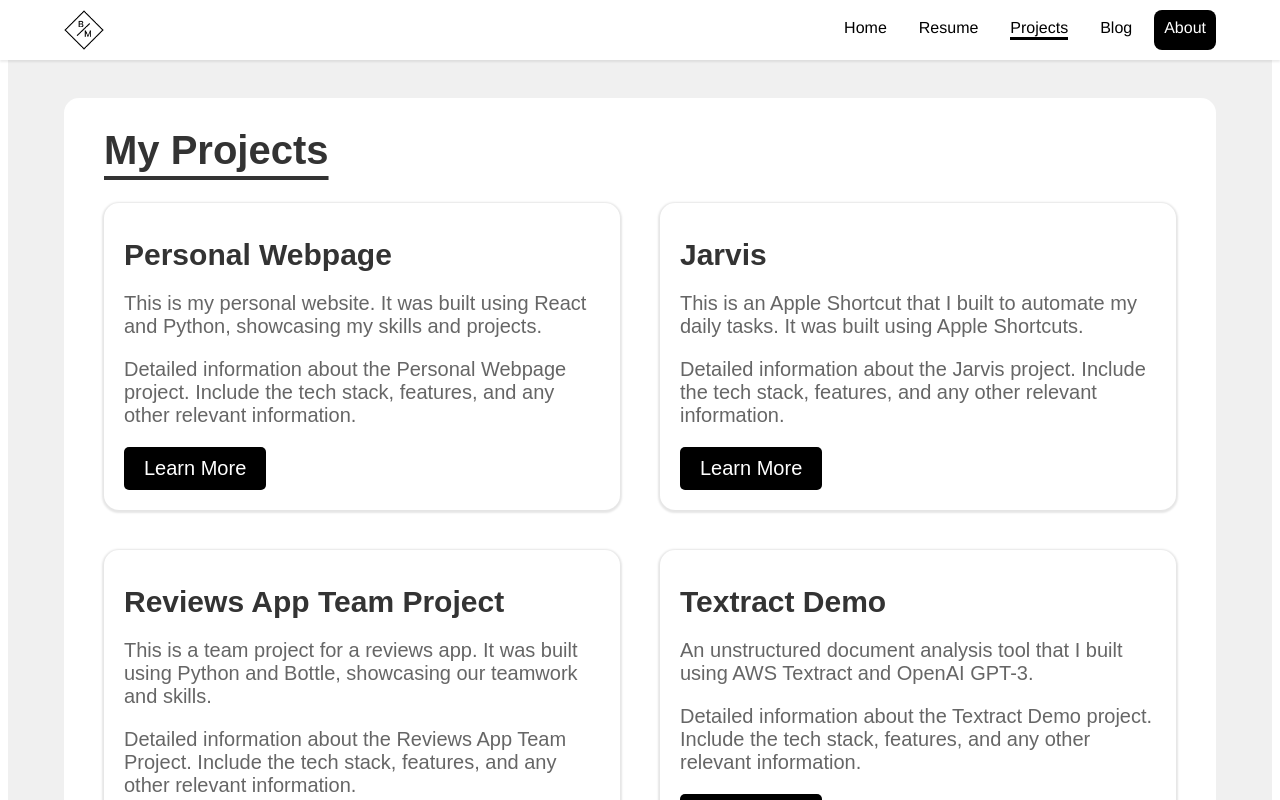
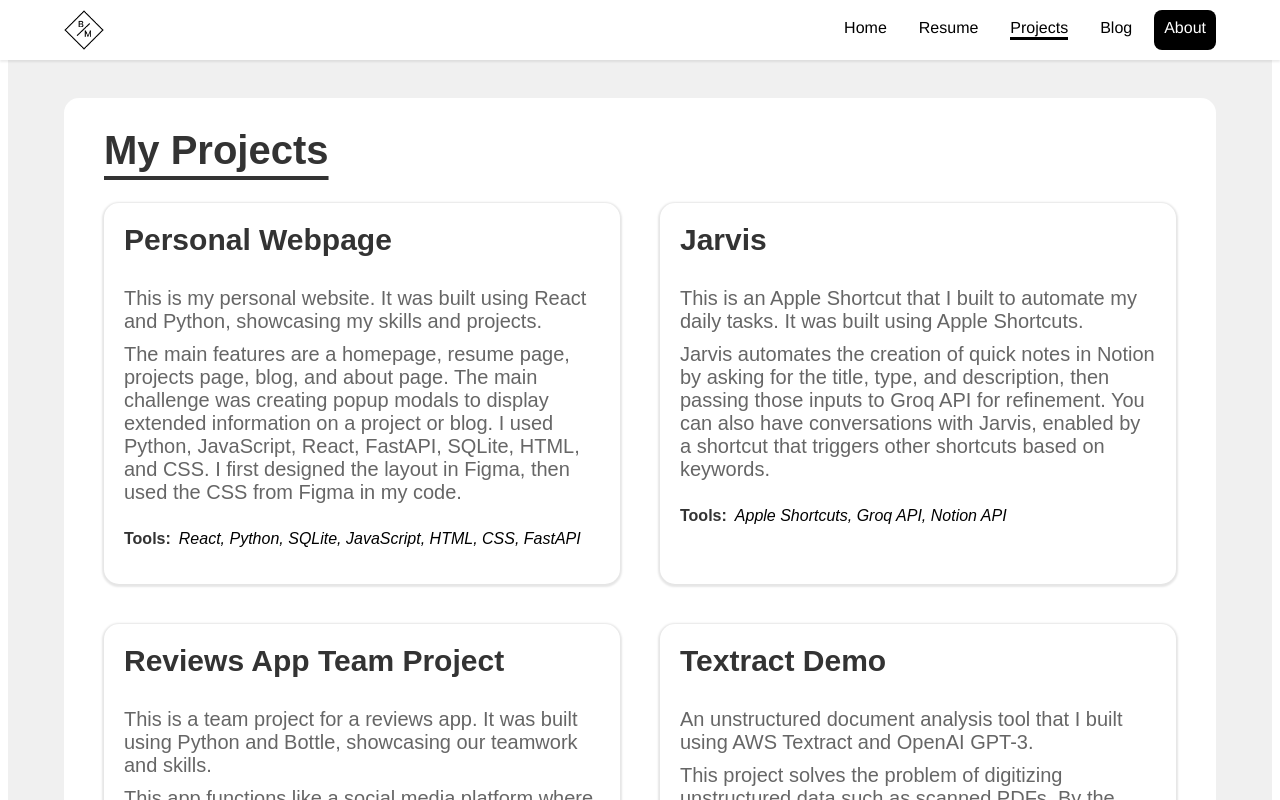
Before and after one commit to Bmitch44/Personal-Webpage, a React (Vite) app in the folder frontend/: page /projects in a window 1280 px wide. Shown: the top 800 px of the page. Built offline with nearby package versions, Linux system fonts and the light colour scheme; a web font is replaced by a local one.

Commit message:
Fixed up some content

```diff
--- a/frontend/src/components/body/hero/Hero.css
+++ b/frontend/src/components/body/hero/Hero.css
@@ -122,6 +122,24 @@
     text-align: center;
 }
 
+.project-title-container {
+    display: flex;
+    justify-content: space-between;
+    align-items: start;
+}
+
+.arrow {
+    opacity: 0;
+    color: #333;
+    font-size: 1.5em;
+    transition: opacity 0.3s ease;
+    rotate: -45deg;
+}
+
+.project-card-content:hover .arrow {
+    opacity: 1;
+}
+
 .project-details h3 {
     display: flex;
     justify-content: left;
@@ -143,7 +161,7 @@
     justify-content: left;
     text-align: left;
     font-size: 0.8em;
-    margin: 0 0 0.2em 0;
+    margin: 0 0 0.5em 0;
     color: #666;
 }
 
@@ -160,7 +178,7 @@
     flex-direction: row;
     justify-content: left;
     align-items: left;
-    margin: 0.5em 0 0 0;
+    margin: 1em 0 0 0;
     gap: 8px;
     font-size: 0.8em;
 }
--- a/frontend/src/components/body/projectModal/ProjectModal.css
+++ b/frontend/src/components/body/projectModal/ProjectModal.css
@@ -51,3 +51,17 @@
   .modal-link:hover {
     background-color: #37393b;
   }
+
+  .tools {
+    margin: 0 0 0 0;
+    display: flex;
+    flex-direction: row;
+    justify-content: left;
+    align-items: left;
+    gap: 8px;
+    font-size: 0.8em;
+}
+
+.tools strong {
+    color: #333;
+}
--- a/frontend/src/components/body/projectModal/ProjectModal.jsx
+++ b/frontend/src/components/body/projectModal/ProjectModal.jsx
@@ -13,6 +13,11 @@ const ProjectModal = ({ show, onClose, project }) => {
         <h2 className='title'>{project.title}</h2>
         <p>{project.description}</p>
         <p>{project.details}</p>
+        <p>{project.expanded}</p>
+        <div className='tools'>
+            <p><strong>Tools:</strong></p>
+            <p><i>{project.tools}</i></p>
+        </div>
       </div>
     </div>
   );
--- a/frontend/src/components/body/projects/Projects.css
+++ b/frontend/src/components/body/projects/Projects.css
@@ -6,6 +6,7 @@
     border-radius: 15px;
     font-family: 'SF Pro', sans-serif;
     width: var(--navbar-width);
+    padding: 0 0 20px 0;
     margin: 30px 0 30px 0;
   }
 
@@ -51,19 +52,54 @@
   }
 
   .project-details-large {
-    margin-top: 15px;
     text-align: left;
   }
 
+  .project-title-container {
+    display: flex;
+    flex-direction: row;
+    align-items: start;
+  }
+
+  .expand {
+    display: flex;
+    flex-direction: row;
+    justify-content: space-between;
+    opacity: 0;
+  }
+
+  .expand {
+    font-size: 0.8em;
+    color: #909090;
+    margin: 0;
+    transition: opacity 0.3s ease;
+  }
+
+  .arrow {
+    opacity: 0;
+    color: #909090;
+    font-size: 1.0em;
+    transition: opacity 0.3s ease;
+    rotate: -45deg;
+  }
+
+  .project-card-large:hover .expand {
+    opacity: 1;
+  }
+
+  .project-card-large:hover .arrow {
+    opacity: 1;
+  }
+
   .project-details-large h3 {
+    margin: 0 0 1em 0;
     font-size: 1.5em;
-    margin: 0 0 0.5em 0;
     color: #333;
   }
 
-  .project-details-large p {
+  .description {
+    margin: 0 0 0.5em 0;
     font-size: 1.0em;
-    margin-bottom: 1em;
     color: #666;
   }
 
@@ -82,3 +118,17 @@
   .project-link-large:hover {
     background-color: #37393b;
   }
+
+.tools {
+    margin: 0 0 0 0;
+    display: flex;
+    flex-direction: row;
+    justify-content: left;
+    align-items: left;
+    gap: 8px;
+    font-size: 0.8em;
+}
+
+.tools strong {
+    color: #333;
+}
--- a/frontend/src/components/body/projects/Projects.jsx
+++ b/frontend/src/components/body/projects/Projects.jsx
@@ -8,36 +8,51 @@ const Projects = () => {
 
   const projects = [
     {
-      title: 'Personal Webpage',
-      description: 'This is my personal website. It was built using React and Python, showcasing my skills and projects.',
-      details: 'Detailed information about the Personal Webpage project. Include the tech stack, features, and any other relevant information.',
-      link: '#'
+      "title": "Personal Webpage",
+      "description": "This is my personal website. It was built using React and Python, showcasing my skills and projects.",
+      "details": "The main features are a homepage, resume page, projects page, blog, and about page. The main challenge was creating popup modals to display extended information on a project or blog. I used Python, JavaScript, React, FastAPI, SQLite, HTML, and CSS. I first designed the layout in Figma, then used the CSS from Figma in my code.",
+      "tools": "React, Python, SQLite, JavaScript, HTML, CSS, FastAPI",
+      "link": "#",
+      "expanded": "In developing my personal webpage, I focused on creating a seamless user experience across multiple sections: the homepage, resume, projects, blog, and about page. The most significant challenge was implementing popup modals to display detailed information for projects and blog posts. This required a deep understanding of React's state management and component lifecycle. I utilized Python for backend logic with FastAPI, and SQLite for data storage, ensuring efficient data retrieval. The frontend was crafted using React and styled based on designs made in Figma, which allowed for a visually appealing and responsive design.",
+      "video": null
     },
     {
-      title: 'Jarvis',
-      description: 'This is an Apple Shortcut that I built to automate my daily tasks. It was built using Apple Shortcuts.',
-      details: 'Detailed information about the Jarvis project. Include the tech stack, features, and any other relevant information.',
-      link: '#'
+      "title": "Jarvis",
+      "description": "This is an Apple Shortcut that I built to automate my daily tasks. It was built using Apple Shortcuts.",
+      "details": "Jarvis automates the creation of quick notes in Notion by asking for the title, type, and description, then passing those inputs to Groq API for refinement. You can also have conversations with Jarvis, enabled by a shortcut that triggers other shortcuts based on keywords.",
+      "tools": "Apple Shortcuts, Groq API, Notion API",
+      "link": "#",
+      "expanded": "Jarvis is an advanced automation tool created using Apple Shortcuts. It automates note-taking in Notion by leveraging the Groq API to refine user inputs. The development process involved setting up Siri to capture user inputs, sending these inputs to Groq for refinement, and finally creating notes in Notion using the Notion API. A significant challenge was configuring a single shortcut to trigger multiple shortcuts based on detected keywords. This was achieved through the use of regex and conditional statements, which required meticulous testing to ensure reliability. The project showcases my ability to integrate multiple APIs and handle complex logic flows within Apple Shortcuts.",
+      "video": null
     },
     {
-      title: 'Reviews App Team Project',
-      description: 'This is a team project for a reviews app. It was built using Python and Bottle, showcasing our teamwork and skills.',
-      details: 'Detailed information about the Reviews App Team Project. Include the tech stack, features, and any other relevant information.',
-      link: '#'
+      "title": "Reviews App Team Project",
+      "description": "This is a team project for a reviews app. It was built using Python and Bottle, showcasing our teamwork and skills.",
+      "details": "This app functions like a social media platform where users can log in, create posts (topics), and review those topics. Each topic could represent a project sprint, allowing users to rate and review. Data is persistently stored using SQLite.",
+      "tools": "Python, Bottle, SQLite, HTML, CSS",
+      "link": "#",
+      "expanded": "The Reviews App was a collaborative project aimed at creating a social platform for reviewing project sprints. I led the backend development, implementing ORM and SQLite for data management. The frontend was developed using HTML and CSS, ensuring a user-friendly interface. A major challenge was managing user sessions, which was resolved by creating a session table and utilizing cookies to handle active sessions. When a team member dropped out, I also took on the frontend tasks, demonstrating adaptability and leadership. This project honed my skills in both backend and frontend development, as well as my ability to manage and contribute to a team-based project.",
+      "video": null
     },
     {
-      title: 'Textract Demo',
-      description: 'An unstructured document analysis tool that I built using AWS Textract and OpenAI GPT-3.',
-      details: 'Detailed information about the Textract Demo project. Include the tech stack, features, and any other relevant information.',
-      link: '#'
+      "title": "Textract Demo",
+      "description": "An unstructured document analysis tool that I built using AWS Textract and OpenAI GPT-3.",
+      "details": "This project solves the problem of digitizing unstructured data such as scanned PDFs. By the end, I could input a PDF file and chat with it using ChatGPT from the OpenAI API.",
+      "tools": "Python, AWS Textract, OpenAI API, Flask, HTML, CSS",
+      "link": "#",
+      "expanded": "The Textract Demo is a sophisticated tool designed to digitize and analyze unstructured data from scanned PDFs. The workflow involves preprocessing documents, extracting text and metadata using AWS Textract, and leveraging OpenAI's GPT-3 to enable interactive conversations with the digitized content. One of the main challenges was ensuring consistent extraction results from Textract, which was mitigated by thorough preprocessing of documents. The backend was developed using Flask, with data stored in SQLite and a simple HTML/CSS frontend for interaction. This project highlights my ability to integrate advanced machine learning services and build comprehensive solutions for real-world problems.",
+      "video": "https://github.com/yourusername/textract-demo"
     },
     {
-      title: 'CropBytes GUI',
-      description: 'A GUI for the CropBytes project that I built using Python and tkinter.',
-      details: 'Detailed information about the CropBytes GUI project. Include the tech stack, features, and any other relevant information.',
-      link: '#'
+      "title": "CropBytes GUI",
+      "description": "A GUI for the CropBytes project that I built using Python and tkinter.",
+      "details": "The GUI provides an interface for the CropBytes project, built using Python and tkinter. It simplifies interactions with the underlying functionality of the CropBytes project.",
+      "tools": "Python, tkinter, SQLite, HTML, CSS",
+      "link": "#",
+      "expanded": "The CropBytes GUI project involved creating a graphical user interface using Python's tkinter library. This interface was designed to simplify user interactions with the underlying functionalities of the CropBytes project. The development process included setting up the GUI components, linking them with backend logic, and ensuring smooth data handling using SQLite. One of the significant challenges was designing an intuitive interface with tkinter, which required careful planning and iteration. The project demonstrates my proficiency in GUI development and my ability to enhance user experience through thoughtful design and implementation.",
+      "video": null
     }
-  ];
+];
 
   const handleProjectClick = (project) => {
     setSelectedProject(project);
@@ -56,10 +71,19 @@ const Projects = () => {
         {projects.map((project, index) => (
           <div className="project-card-large" key={index} onClick={() => handleProjectClick(project)}>
             <div className="project-details-large">
-              <h3>{project.title}</h3>
-              <p>{project.description}</p>
-              <p>{project.details}</p>
-              <a href={project.link} className="project-link-large">Learn More</a>
+              <div className="project-title-container">
+                <h3>{project.title}</h3>
+                <div className='expand'>
+                  <span>Expand</span>
+                  <span className="arrow">&#8594;</span> {/* Right arrow character */}
+                </div>
+              </div>
+              <p className='description'>{project.description}</p>
+              <p className='description'>{project.details}</p>
+              <div className='tools'>
+                  <p><strong>Tools:</strong></p>
+                  <p><i>{project.tools}</i></p>
+              </div>
             </div>
           </div>
         ))}
```
Also changed, not shown: frontend/src/components/body/blogs/Blogs.css (+35 -0 lines), frontend/src/components/body/blogs/Blogs.jsx (+10 -29 lines), frontend/src/components/body/hero/Hero.jsx (+5 -2 lines).
